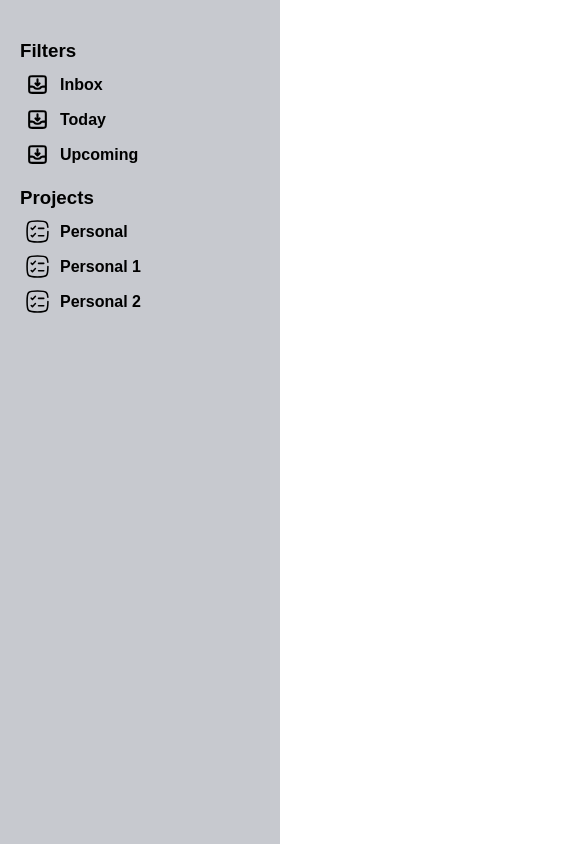
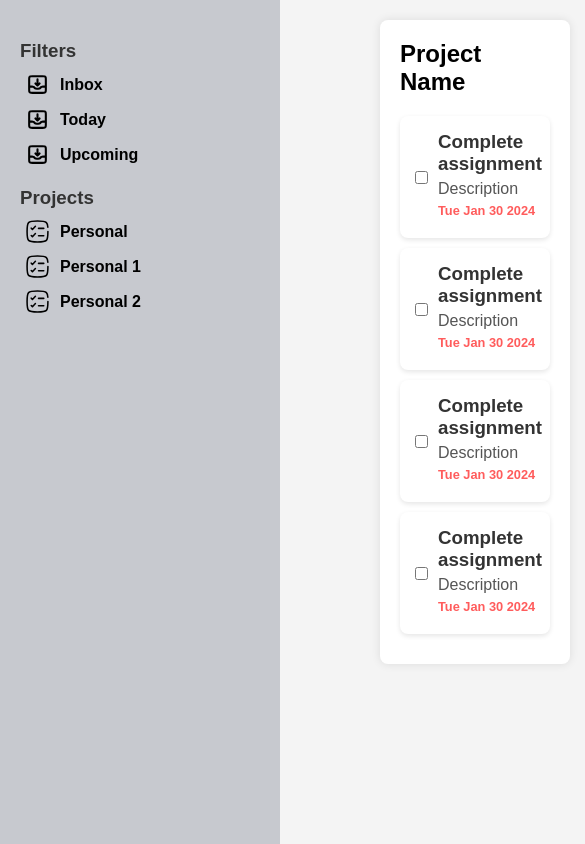
Before and after one commit to carlosnbr/todo, a website built with webpack: page src/index.html in a window 390 px wide. Shown: the top 844 px of the page, 585 px wide, since content can reach past the window. Built offline with nearby package versions, Linux system fonts and the light colour scheme.

Commit message:
style task list

```diff
--- a/src/UI.js
+++ b/src/UI.js
@@ -58,10 +58,11 @@ export default class UI {
         tasks.forEach(task => {
             const taskElement = document.createElement("div");
             taskElement.innerHTML = `
+                <div>
                     <h3>${task.getTitle()}</h3>
                     <p>${task.getDescription()}</p>
                     <p>Due Date: ${task.getFormattedDueDate()}</p>
-                    <!-- Add other task details as needed -->
+                </div>
                 `;
 
             // Add click event to handle task selection or other interactions
--- a/src/index.html
+++ b/src/index.html
@@ -44,7 +44,43 @@
             </div>
         </aside>
         <main>
-            <div id="task-list"></div>
+            <div class="project-information">
+                <h2 class="project-name">Project Name</h2>
+                <div id="task-list">
+                    <div class="task-row">
+                        <input type="checkbox" class="task-checkbox">
+                        <div class="task-details">
+                            <h3>Complete assignment</h3>
+                            <p>Description</p>
+                            <p class="due-date">Tue Jan 30 2024</p>
+                        </div>
+                    </div>
+                    <div class="task-row">
+                        <input type="checkbox" class="task-checkbox">
+                        <div class="task-details">
+                            <h3>Complete assignment</h3>
+                            <p>Description</p>
+                            <p class="due-date">Tue Jan 30 2024</p>
+                        </div>
+                    </div>
+                    <div class="task-row">
+                        <input type="checkbox" class="task-checkbox">
+                        <div class="task-details">
+                            <h3>Complete assignment</h3>
+                            <p>Description</p>
+                            <p class="due-date">Tue Jan 30 2024</p>
+                        </div>
+                    </div>
+                    <div class="task-row">
+                        <input type="checkbox" class="task-checkbox">
+                        <div class="task-details">
+                            <h3>Complete assignment</h3>
+                            <p>Description</p>
+                            <p class="due-date">Tue Jan 30 2024</p>
+                        </div>
+                    </div>
+                </div>
+            </div>
         </main>
     </body>
 </html>
--- a/src/styles.css
+++ b/src/styles.css
@@ -8,6 +8,7 @@
 body {
     display: flex;
     height: 100vh;
+    background-color: #f4f4f4;
 }
 
 aside {
@@ -18,8 +19,7 @@ aside {
 }
 
 main {
-    flex: 1;
-    padding: 20px;
+    width: 100%;
 }
 
 .sidebar__section-title {
@@ -54,3 +54,49 @@ main {
 #filters-section {
     padding-bottom: 15px;
 }
+
+h3 {
+    color: #333;
+    margin-bottom: 5px;
+}
+
+p {
+    color: #555;
+    margin: 5px 0;
+}
+
+#task-list {
+    margin-top: 20px;
+}
+
+.task-row {
+    display: flex;
+    align-items: center; /* Align checkbox and task details vertically */
+    background-color: #fff;
+    border-radius: 8px;
+    box-shadow: 0 2px 5px rgba(0, 0, 0, 0.1);
+    padding: 15px;
+    margin-bottom: 10px;
+    transition: background-color 0.3s ease-in-out;
+}
+
+.due-date {
+    color: #ff5c5c;
+    font-weight: bold;
+    font-size: 0.8rem;
+}
+
+.project-information {
+    display: flex;
+    flex-direction: column;
+    flex-basis: clamp(400px, 40%, 1200px);
+    margin: 20px 100px;
+    background-color: #fff;
+    padding: 20px;
+    border-radius: 8px;
+    box-shadow: 0 0 10px rgba(0, 0, 0, 0.1);
+}
+
+.task-checkbox {
+    margin-right: 10px; /* Adjust spacing between checkbox and task details */
+}
```
Also changed, not shown: dist/bundle.js, dist/index.html.
